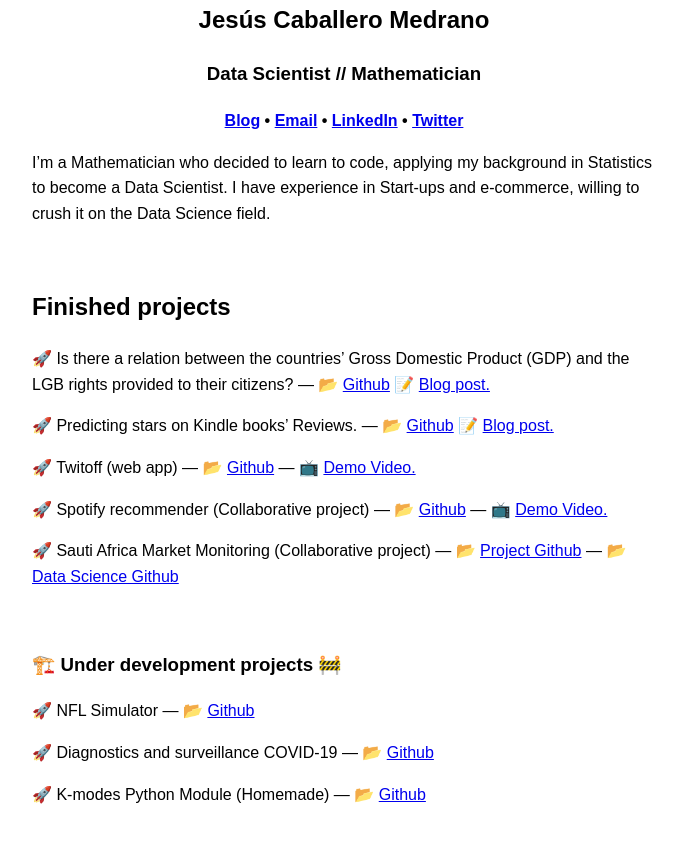
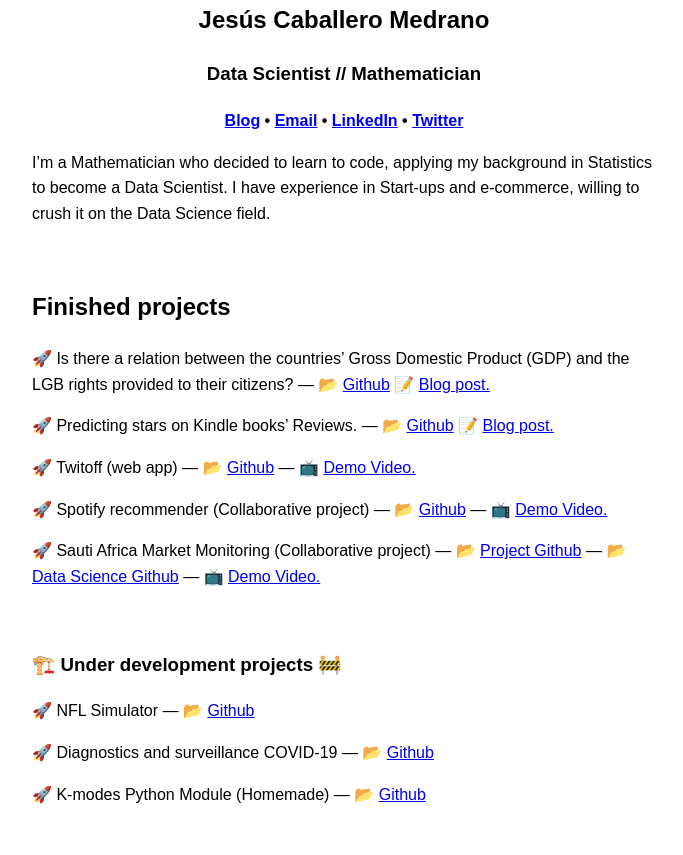
Before and after one commit to CodingDuckmx/CodingDuckmx.github.io, a Jekyll site: the page built from index.md, in a window 1280 px wide. Shown: the part 314-1169 px from the top of the page, without its empty margins (296-979 px from the left). Built offline with Jekyll 4.4.1, drawn with Linux system fonts in a browser that asks for light colours; our own code applies the rules of GitHub Pages for plain Markdown files.

Commit message:
Update index.md

```diff
--- a/index.md
+++ b/index.md
@@ -41,7 +41,7 @@ I'm a Mathematician who decided to learn to code, applying my background in Stat
  🚀 Spotify recommender (Collaborative project) — 📂 <a href="https://github.com/Build-Week-Spotify-Song-Recommender">Github</a> — 📺 <a href="https://www.youtube.com/watch?v=9PxNpC14wQw&feature=youtu.be">Demo Video.</a>
 
  🚀 Sauti Africa Market Monitoring  (Collaborative project) — 📂 <a href="https://github.com/Lambda-School-Labs/Sauti-Africa-Market-Monitoring-DS"> Project Github</a>
-  — 📂 <a href="https://github.com/CodingDuckmx/Sauti-Africa-Market-Monitoring-DS"> Data Science Github</a>
+  — 📂 <a href="https://github.com/CodingDuckmx/Sauti-Africa-Market-Monitoring-DS"> Data Science Github</a> — 📺 <a href="https://www.youtube.com/watch?v=KpBUFMyogxA&feature=youtu.be">Demo Video.</a>
 
 
 
```
